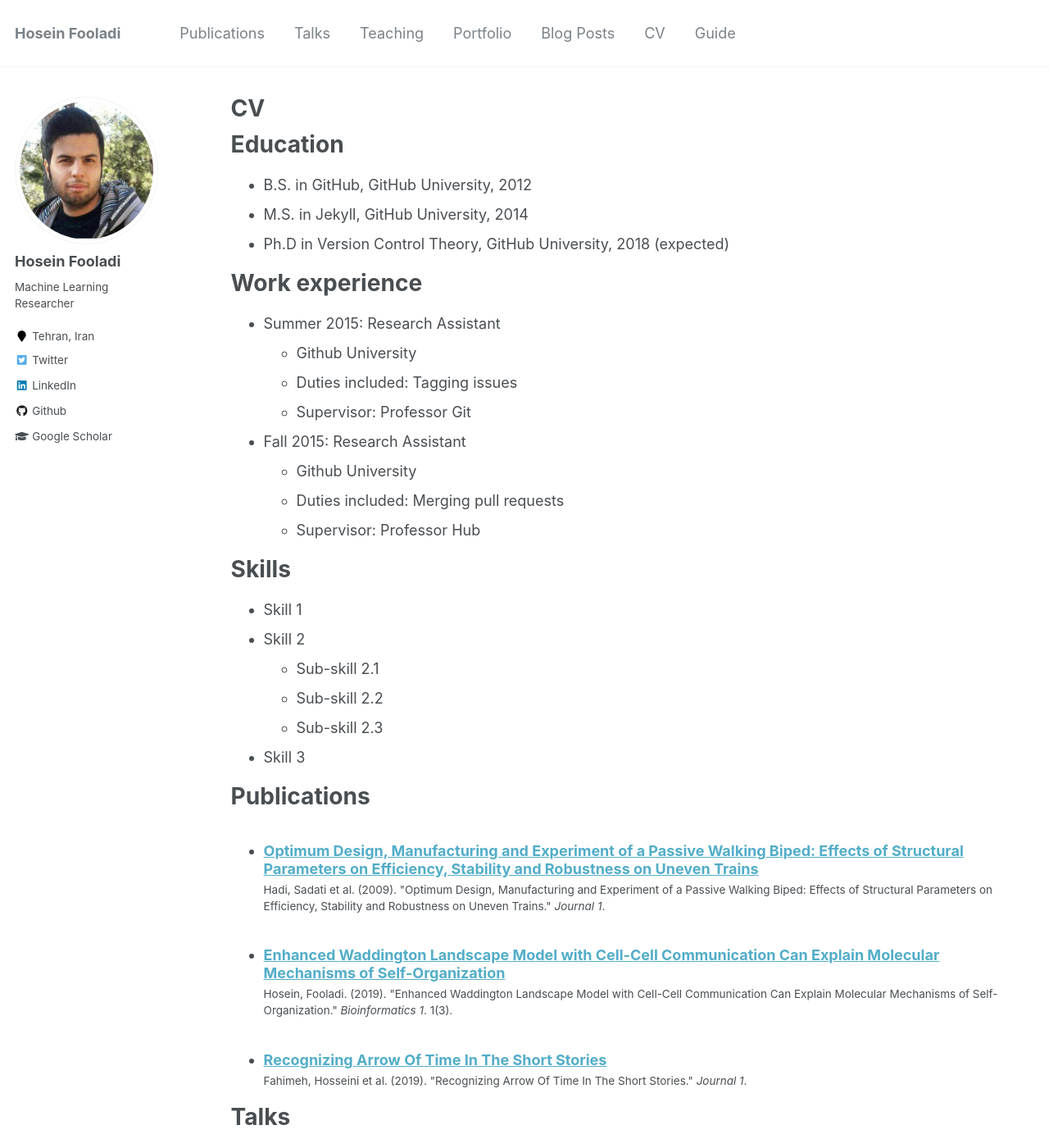
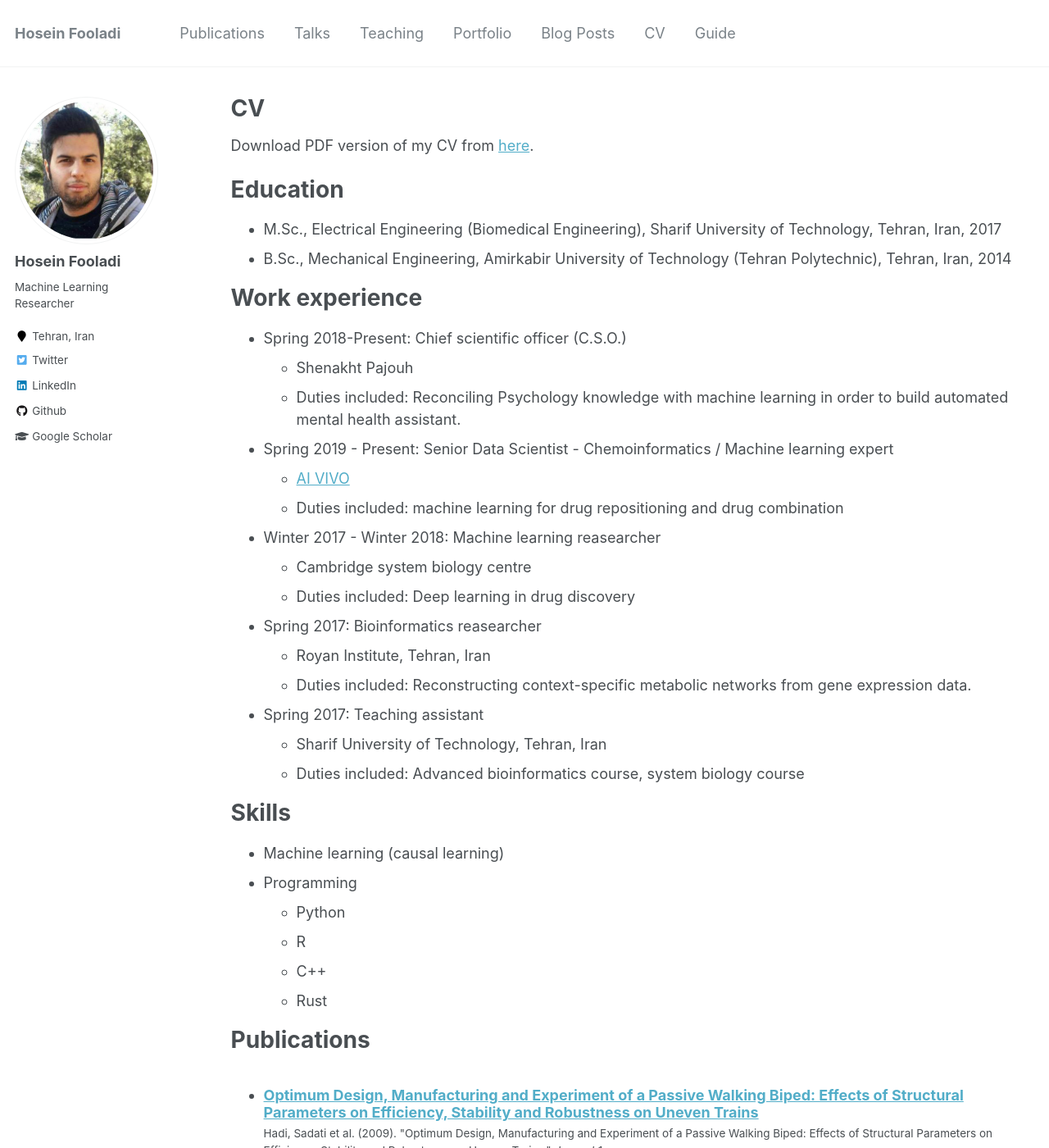
Before and after one commit to HFooladi/HFooladi.github.io, a Jekyll site: the page built from _pages/cv.md, in a window 1280 px wide and 1400 px high. Shown: the whole window at 82% size. Built offline with Jekyll 4.4.1, drawn with Linux system fonts in a browser that asks for light colours.

Commit message:
update cv

```diff
--- a/_pages/cv.md
+++ b/_pages/cv.md
@@ -8,33 +8,44 @@ redirect_from:
 ---
 
 {% include base_path %}
+Download PDF version of my CV from [here](https://hfooladi.github.io//files/CV_Hosein_Fooladi).
 
 Education
 ======
-* B.S. in GitHub, GitHub University, 2012
-* M.S. in Jekyll, GitHub University, 2014
-* Ph.D in Version Control Theory, GitHub University, 2018 (expected)
+* M.Sc., Electrical Engineering (Biomedical Engineering), Sharif University of Technology, Tehran, Iran, 2017
+* B.Sc., Mechanical Engineering, Amirkabir University of Technology (Tehran Polytechnic), Tehran, Iran, 2014
 
 Work experience
 ======
-* Summer 2015: Research Assistant
-  * Github University
-  * Duties included: Tagging issues
-  * Supervisor: Professor Git
+* Spring 2018-Present: Chief scientific officer (C.S.O.)
+  * Shenakht Pajouh
+  * Duties included: Reconciling Psychology knowledge with machine learning in order to build automated mental health assistant.
 
-* Fall 2015: Research Assistant
-  * Github University
-  * Duties included: Merging pull requests
-  * Supervisor: Professor Hub
+* Spring 2019 - Present: Senior Data Scientist - Chemoinformatics / Machine learning expert
+  * [AI VIVO](http://www.aivivo.co/)
+  * Duties included: machine learning for drug repositioning and drug combination
+
+* Winter 2017 - Winter 2018: Machine learning reasearcher
+  * Cambridge system biology centre
+  * Duties included: Deep learning in drug discovery
+
+* Spring 2017: Bioinformatics reasearcher
+  * Royan Institute, Tehran, Iran
+  * Duties included: Reconstructing context-specific metabolic networks from gene expression data.
+
+* Spring 2017: Teaching assistant
+  * Sharif University of Technology, Tehran, Iran
+  * Duties included: Advanced bioinformatics course, system biology course
 
 Skills
 ======
-* Skill 1
-* Skill 2
-  * Sub-skill 2.1
-  * Sub-skill 2.2
-  * Sub-skill 2.3
-* Skill 3
+* Machine learning (causal learning)
+* Programming
+  * Python
+  * R
+  * C++
+  * Rust
+
 
 Publications
 ======
```
Also changed, not shown: 4 other files.
